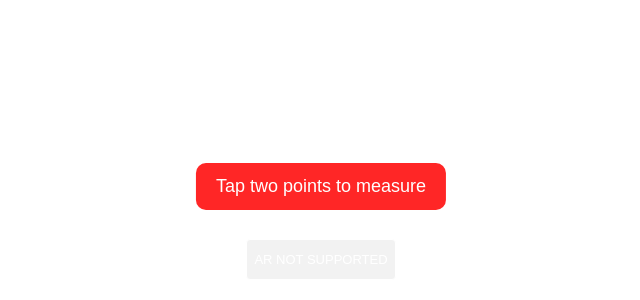
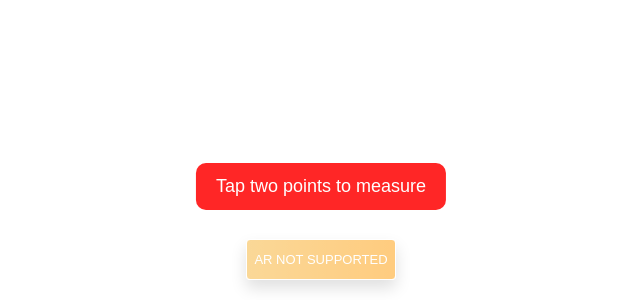
Before and after one commit to SA0806/practice_IITISOC, a React (Create React App) app: page /ARMeasurementTool in a window 1280 px wide. Shown: the part 500-800 px from the top of the page, without its empty margins (319-959 px from the left). Built offline with nearby package versions, Linux system fonts and the light colour scheme.

Commit message:
Update ARMeasurementTool.css

```diff
--- a/src/pages/ARMeasurementTool.css
+++ b/src/pages/ARMeasurementTool.css
@@ -34,7 +34,7 @@ canvas {
   height: 100vh !important;
   z-index: 0;
 }
-/* #ARButton, .xr-button {
+#ARButton, .xr-button {
   position: fixed !important;
   bottom: 20px;
   padding: 14px 28px;
@@ -53,4 +53,4 @@ canvas {
 #ARButton:hover, .xr-button:hover {
   background: linear-gradient(90deg, #ffcc00, #ff0000);
   cursor: pointer;
-} */
+}
```
